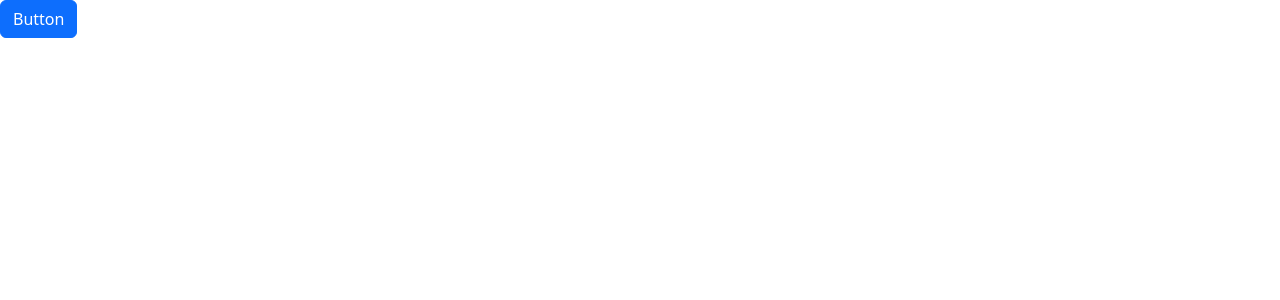
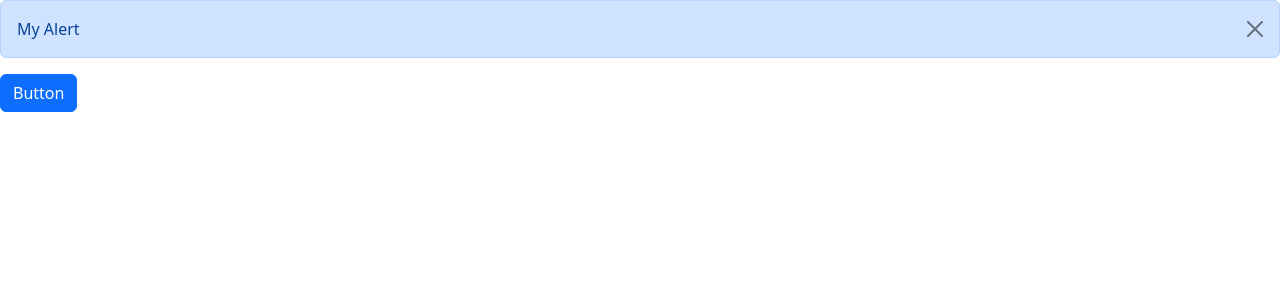
Before and after one commit to ChristinaW44/ReactTutorial, a React (Vite) app in the folder react-app/: page / in a window 1280 px wide. Both pictures are taken after a click on the button "Button". Shown: the top 300 px of the page. Built offline with nearby package versions, Linux system fonts and the light colour scheme.

Commit message:
added alret functionality

```diff
--- a/react-app/src/App.tsx
+++ b/react-app/src/App.tsx
@@ -1,9 +1,16 @@
+import Alert from "./components/Alert";
 import Button from "./components/Button";
+import { useState } from "react";
 
 function App() {
+  const [alertVisable, setAlertVisablility] = useState(false);
+
   return (
     <div>
-      <Button onClick={() => console.log("clicked")}>Button</Button>
+      {alertVisable && (
+        <Alert onClose={() => setAlertVisablility(false)}>My Alert</Alert>
+      )}
+      <Button onClick={() => setAlertVisablility(true)}>Button</Button>
     </div>
   );
 }
--- a/react-app/src/components/Alert.tsx
+++ b/react-app/src/components/Alert.tsx
@@ -2,10 +2,22 @@
 
 interface Props {
   children: ReactNode;
+  onClose: () => void;
 }
 
-const Alert = ({ children }: Props) => {
-  return <div className="alert alert-primary">{children}</div>;
+const Alert = ({ children, onClose }: Props) => {
+  return (
+    <div className="alert alert-primary alert-dismissible">
+      {children}
+      <button
+        type="button"
+        className="btn-close"
+        onClick={onClose}
+        data-bs-dismiss="alert"
+        aria-label="Close"
+      ></button>
+    </div>
+  );
 };
 
 export default Alert;
```
